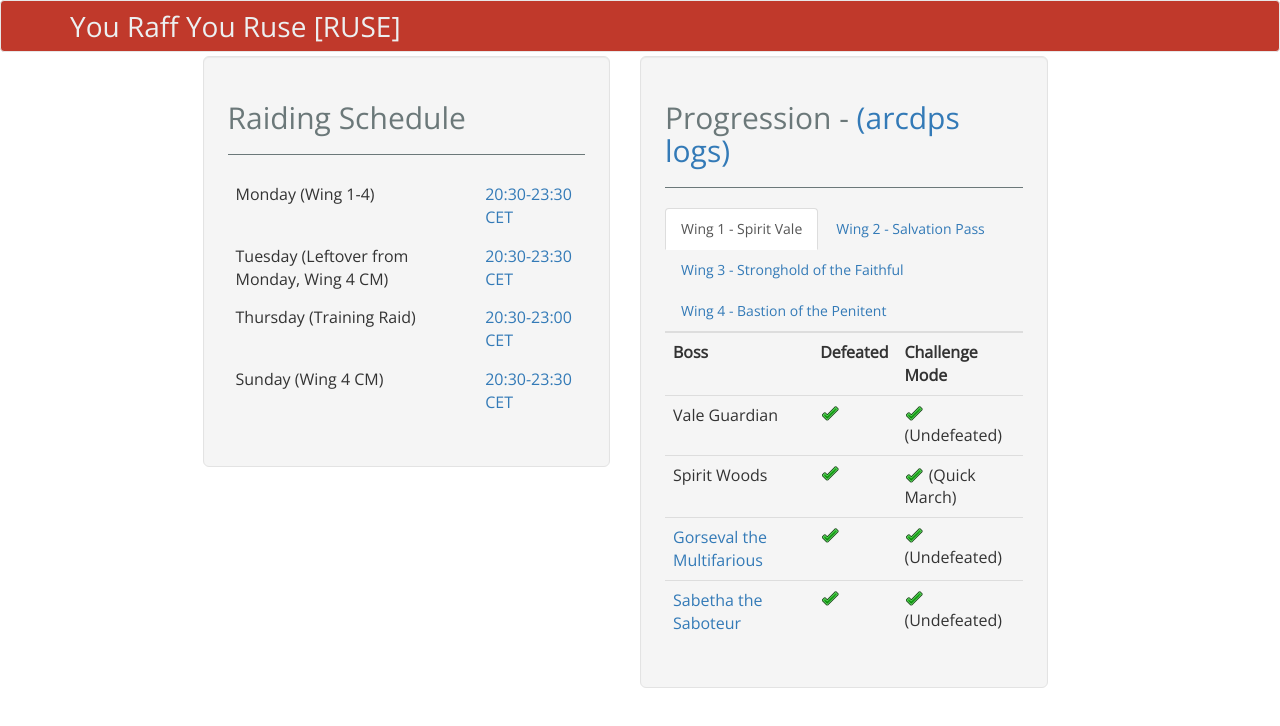
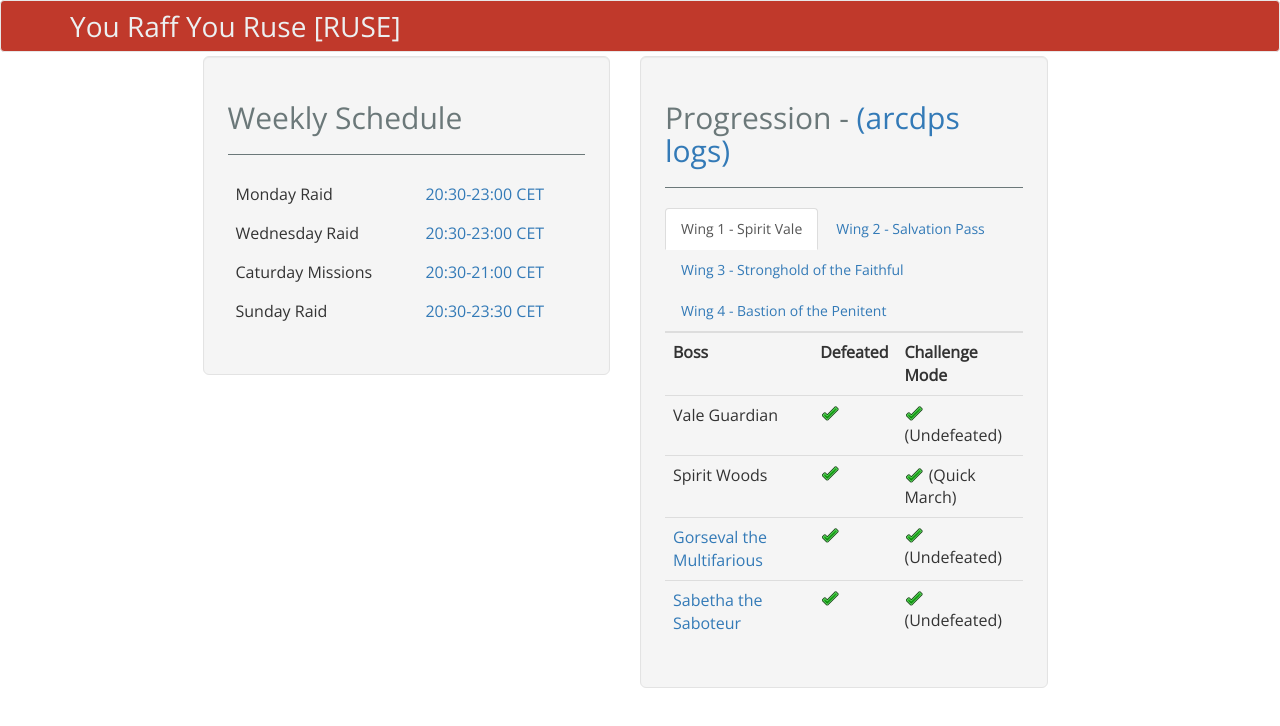
Before and after one commit to YouRaffYouRuse/YouRaffYouRuse.github.io, a plain HTML site: page index.html in a window 1280 px wide. Drawn offline with nearby package versions, Linux system fonts and the light colour scheme.

Commit message:
Update index.html

```diff
--- a/index.html
+++ b/index.html
@@ -21,23 +21,23 @@
 			<div class="row" style="width: 100%;">
 			<div class="col-sm-6">
 				<div class="well well-lg">
-					<h2>Raiding Schedule</h2>
+					<h2>Weekly Schedule</h2>
 					<hr>
 					<table class="table borderless">
 						<tr>
-							<td>Monday (Wing 1-4)</td>
-							<td><a href="https://time.is/CET"> 20:30-23:30 CET</a></td>
+							<td>Monday Raid</td>
+							<td><a href="https://time.is/CET"> 20:30-23:00 CET</a></td>
 						</tr>
 						<tr>
-							<td>Tuesday (Leftover from Monday, Wing 4 CM)</td>
-							<td><a href="https://time.is/CET">20:30-23:30 CET</a></td>
-						</tr>
-						<tr>
-							<td>Thursday (Training Raid)</td>
+							<td>Wednesday Raid</td>
 							<td><a href="https://time.is/CET">20:30-23:00 CET</a></td>
 						</tr>
 						<tr>
-							<td>Sunday (Wing 4 CM)</td>
+							<td>Caturday Missions</td>
+							<td><a href="https://time.is/CET">20:30-21:00 CET</a></td>
+						</tr>
+						<tr>
+							<td>Sunday Raid</td>
 							<td><a href="https://time.is/CET">20:30-23:30 CET</a></td>
 						</tr>
 					</table>
```
